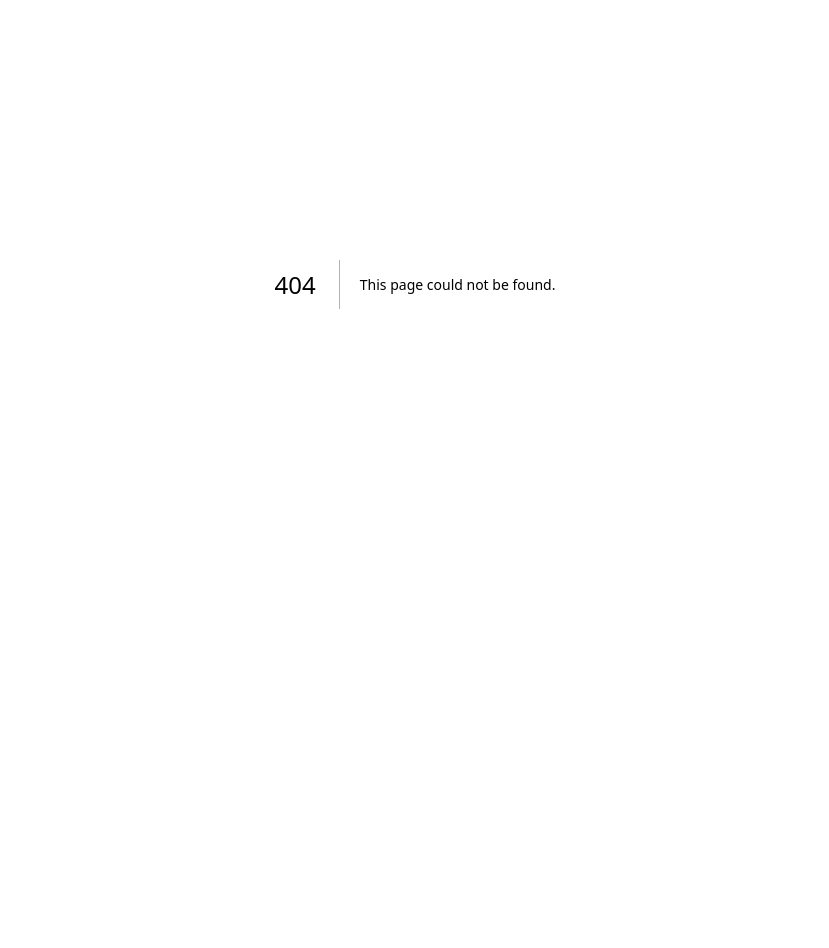
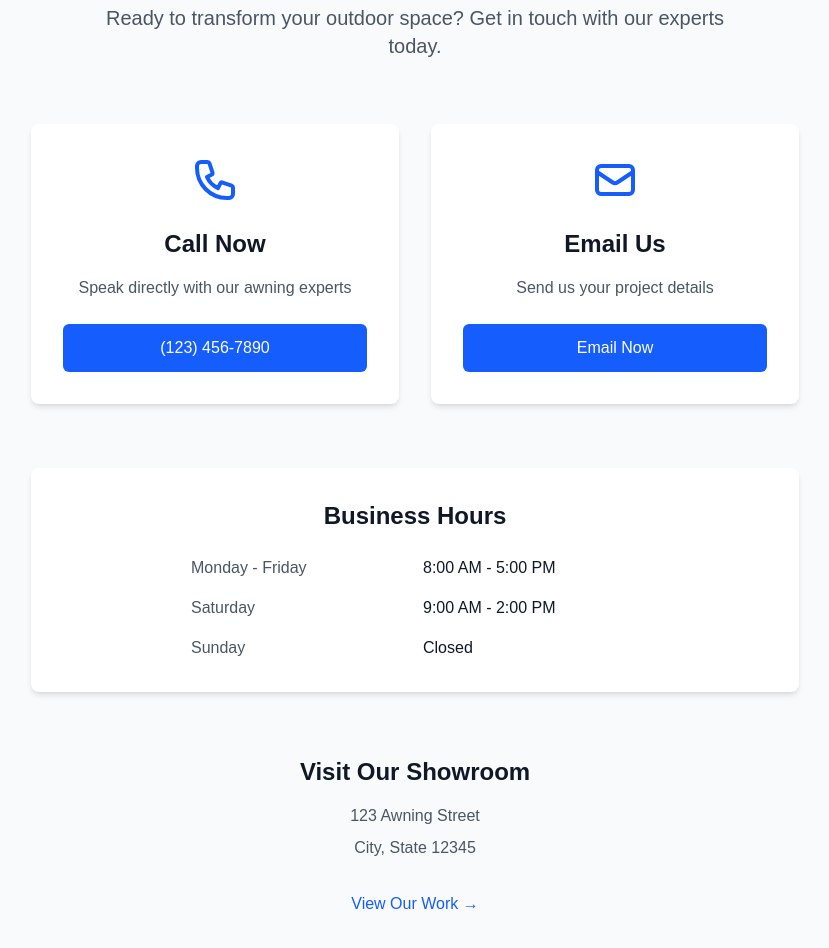
Before and after one commit to NicoPotamus/first-class-awnings, a Next.js app in the folder client/: page /contact in a window 1280 px wide. Before the commit this address had no page. Shown: the part 180-1128 px from the top of the page, without its empty margins (225-1054 px from the left). Before the commit the page ends 864 px from the top, so only its background shows below. Built offline with nearby package versions, Linux system fonts and the light colour scheme.

Commit message:
contact page

```diff
--- a/client/src/app/components/navbar.tsx
+++ b/client/src/app/components/navbar.tsx
@@ -36,6 +36,12 @@ export default function Navbar() {
               >
                 About
               </Link>
+              <Link
+                href="/contact"
+                className="bg-blue-600 text-white hover:bg-blue-700 px-4 py-2 rounded-md text-sm font-medium transition-colors"
+              >
+                Contact Us
+              </Link>
             </div>
           </div>
 
@@ -72,7 +78,11 @@ export default function Navbar() {
       </div>
 
       {/* Mobile menu */}
-      <div className={`${isMenuOpen ? 'block' : 'hidden'} sm:hidden`}>
+      <div
+        className={`sm:hidden transform transition-all duration-500 ease-in-out ${
+          isMenuOpen ? 'opacity-100 max-h-64' : 'opacity-0 max-h-0'
+        } overflow-hidden`}
+      >
         <div className="px-2 pt-2 pb-3 space-y-1">
           <Link
             href="/"
@@ -92,6 +102,12 @@ export default function Navbar() {
           >
             About
           </Link>
+          <Link
+            href="/contact"
+            className="block px-3 py-2 rounded-md text-base font-medium bg-blue-600 text-white hover:bg-blue-700"
+          >
+            Contact Us
+          </Link>
         </div>
       </div>
     </nav>
--- /dev/null
+++ b/client/src/app/contact/page.tsx
@@ -0,0 +1,85 @@
+import Link from 'next/link';
+
+export default function Contact() {
+  return (
+    <main className="min-h-screen bg-gray-50 py-16">
+      <div className="max-w-7xl mx-auto px-4 sm:px-6 lg:px-8">
+        <div className="text-center mb-16">
+          <h1 className="text-4xl font-bold text-gray-900 mb-4">Contact Us</h1>
+          <p className="text-xl text-gray-600 max-w-2xl mx-auto">
+            Ready to transform your outdoor space? Get in touch with our experts today.
+          </p>
+        </div>
+
+        <div className="max-w-3xl mx-auto">
+          {/* Contact Cards */}
+          <div className="grid grid-cols-1 md:grid-cols-2 gap-8 mb-16">
+            {/* Call Now Card */}
+            <div className="bg-white rounded-lg shadow-md p-8 text-center">
+              <div className="mb-6">
+                <svg className="w-12 h-12 text-blue-600 mx-auto" fill="none" stroke="currentColor" viewBox="0 0 24 24" xmlns="http://www.w3.org/2000/svg">
+                  <path strokeLinecap="round" strokeLinejoin="round" strokeWidth="2" d="M3 5a2 2 0 012-2h3.28a1 1 0 01.948.684l1.498 4.493a1 1 0 01-.502 1.21l-2.257 1.13a11.042 11.042 0 005.516 5.516l1.13-2.257a1 1 0 011.21-.502l4.493 1.498a1 1 0 01.684.949V19a2 2 0 01-2 2h-1C9.716 21 3 14.284 3 6V5z"></path>
+                </svg>
+              </div>
+              <h2 className="text-2xl font-semibold text-gray-900 mb-4">Call Now</h2>
+              <p className="text-gray-600 mb-6">
+                Speak directly with our awning experts
+              </p>
+              <a
+                href="tel:+1234567890"
+                className="inline-flex items-center justify-center w-full bg-blue-600 text-white px-6 py-3 rounded-md font-medium hover:bg-blue-700 transition-colors"
+              >
+                (123) 456-7890
+              </a>
+            </div>
+
+            {/* Email Card */}
+            <div className="bg-white rounded-lg shadow-md p-8 text-center">
+              <div className="mb-6">
+                <svg className="w-12 h-12 text-blue-600 mx-auto" fill="none" stroke="currentColor" viewBox="0 0 24 24" xmlns="http://www.w3.org/2000/svg">
+                  <path strokeLinecap="round" strokeLinejoin="round" strokeWidth="2" d="M3 8l7.89 5.26a2 2 0 002.22 0L21 8M5 19h14a2 2 0 002-2V7a2 2 0 00-2-2H5a2 2 0 00-2 2v10a2 2 0 002 2z"></path>
+                </svg>
+              </div>
+              <h2 className="text-2xl font-semibold text-gray-900 mb-4">Email Us</h2>
+              <p className="text-gray-600 mb-6">
+                Send us your project details
+              </p>
+              <a
+                href="mailto:contact@firstclassawnings.com"
+                className="inline-flex items-center justify-center w-full bg-blue-600 text-white px-6 py-3 rounded-md font-medium hover:bg-blue-700 transition-colors"
+              >
+                Email Now
+              </a>
+            </div>
+          </div>
+
+          {/* Business Hours */}
+          <div className="bg-white rounded-lg shadow-md p-8 mb-16">
+            <h2 className="text-2xl font-semibold text-gray-900 mb-6 text-center">Business Hours</h2>
+            <div className="grid grid-cols-2 gap-4 max-w-md mx-auto">
+              <div className="text-gray-600">Monday - Friday</div>
+              <div className="text-gray-900 font-medium">8:00 AM - 5:00 PM</div>
+              <div className="text-gray-600">Saturday</div>
+              <div className="text-gray-900 font-medium">9:00 AM - 2:00 PM</div>
+              <div className="text-gray-600">Sunday</div>
+              <div className="text-gray-900 font-medium">Closed</div>
+            </div>
+          </div>
+
+          {/* Location Info */}
+          <div className="text-center">
+            <h2 className="text-2xl font-semibold text-gray-900 mb-4">Visit Our Showroom</h2>
+            <p className="text-gray-600 mb-2">123 Awning Street</p>
+            <p className="text-gray-600 mb-8">City, State 12345</p>
+            <Link
+              href="/portfolio"
+              className="text-blue-600 hover:text-blue-800 font-medium"
+            >
+              View Our Work →
+            </Link>
+          </div>
+        </div>
+      </div>
+    </main>
+  );
+}
```
